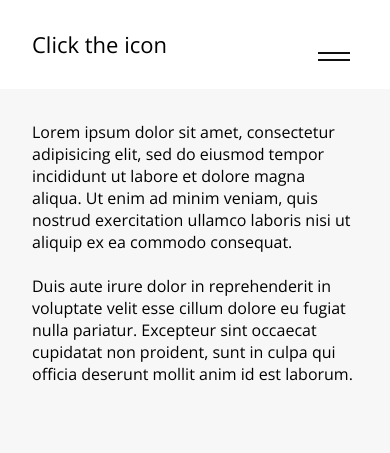
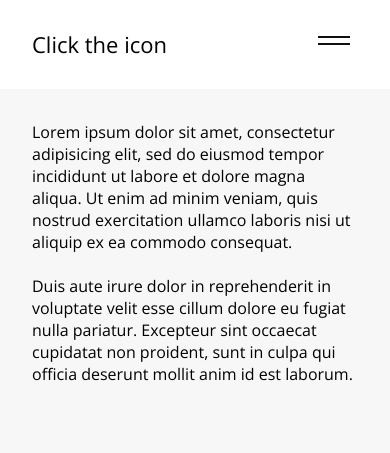
Before and after one commit to grobiwebdesign/full-navbar, a website: page index.html in a window 390 px wide. Drawn offline with nearby package versions, Linux system fonts and the light colour scheme; files that its build step writes are made by us from their sources.

Commit message:
icon postion
changing icon position for mobile devices

```diff
--- a/scss/elements/_icon.scss
+++ b/scss/elements/_icon.scss
@@ -55,3 +55,10 @@
 	transform: rotate(-45deg);
 	top: $icon_line-position--animated;
 }
+
+@media screen and (min-width: 319px) and (max-width: 414px) {
+
+	#nav_icon{
+		top: 1em;
+	}
+}
```
Also changed, not shown: 2 other files.
